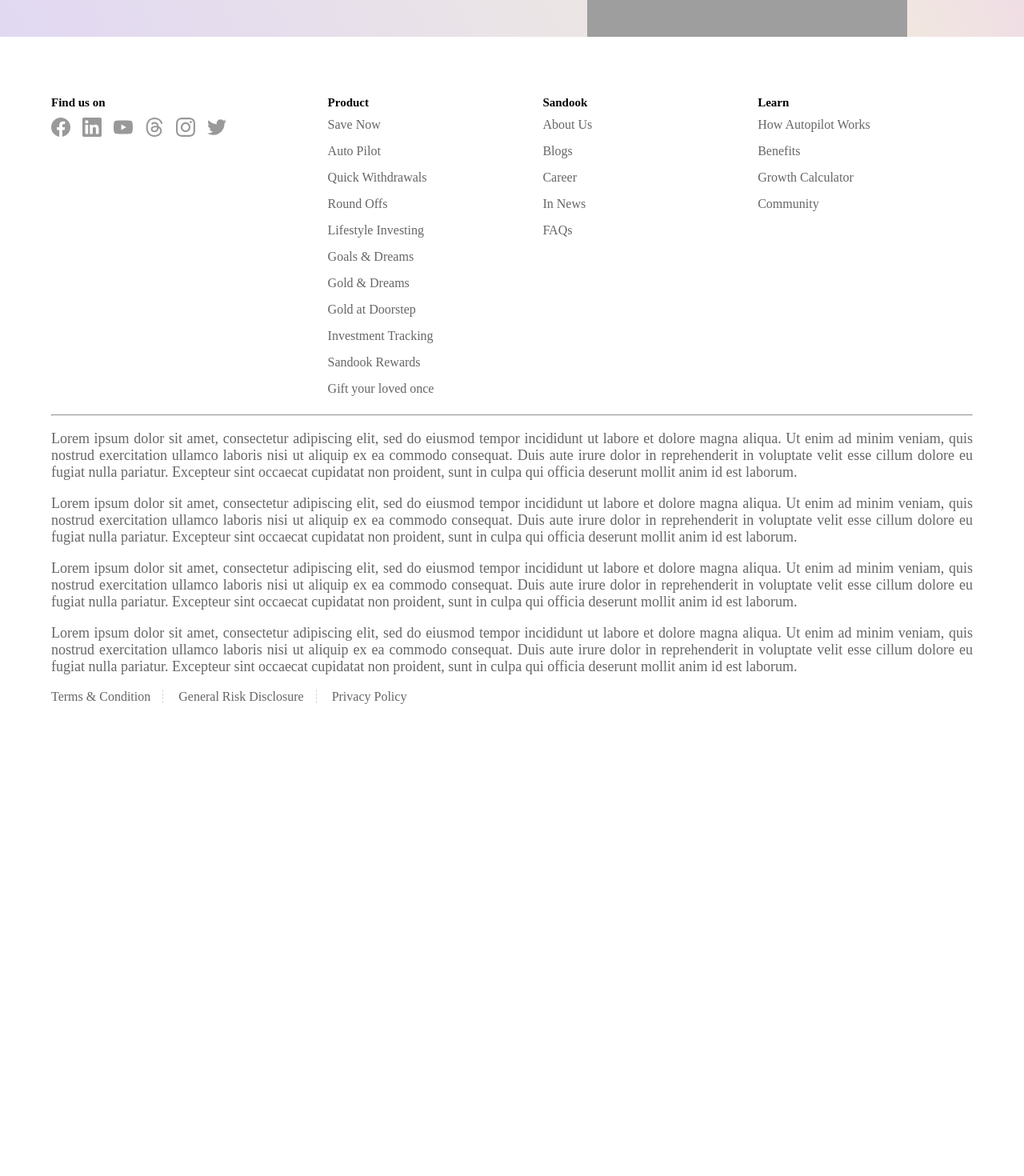
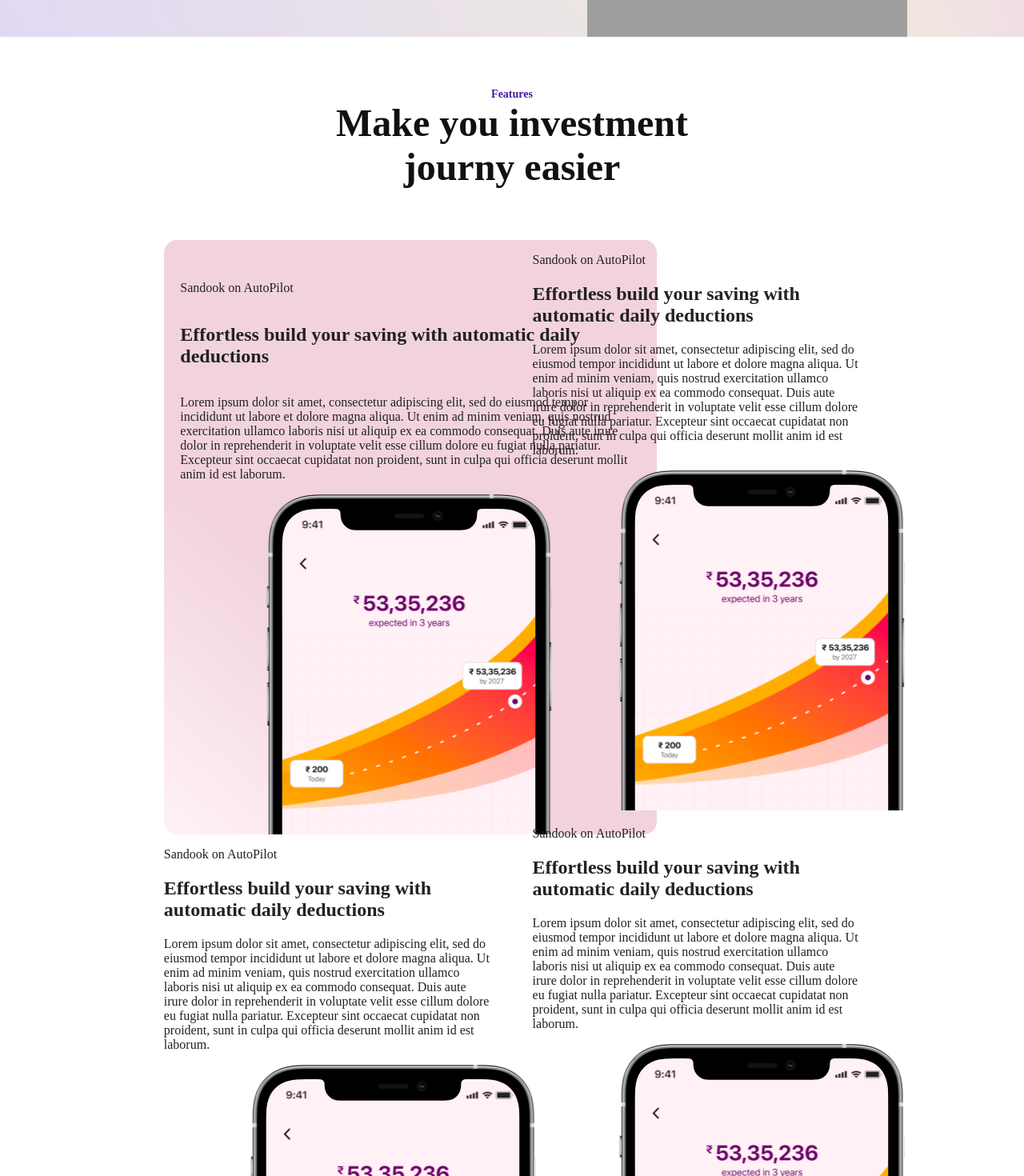
Before and after one commit to Sandook-Money/website, a SvelteKit app: page / in a window 1280 px wide. Shown: the part 680-2150 px from the top of the page at 80% size. Before the commit the page ends 1624 px from the top, so only its background shows below. Built offline with nearby package versions, Linux system fonts and the light colour scheme; grey boxes are pictures that could not be loaded.

Commit message:
features

```diff
--- a/src/routes/+page.svelte
+++ b/src/routes/+page.svelte
@@ -1,6 +1,7 @@
 <script>
 	import NavBar from './nav.svelte';
 	import Footer from './footer.svelte';
+	import FeatureSection from './features.svelte';
     import MainBannerMobileImg from '$lib/images/main-banner-mobile.svg'
 </script>
 
@@ -16,6 +17,7 @@
 	</div>
     <img id="main-banner-mobile-app-img" src={MainBannerMobileImg} alt="main-app-demo">
 </div>
+<FeatureSection />
 <Footer />
 <style>
 	#main-top {
--- /dev/null
+++ b/src/routes/features.svelte
@@ -0,0 +1,120 @@
+<script>
+	import SectionHeading from './heading.svelte';
+	import image1 from '$lib/images/1.svg';
+</script>
+
+<section>
+	<SectionHeading section="Features" heading="Make you investment journy easier" />
+	<div class="all-features-sections">
+		<div class="left-section">
+			<div class="box1">
+				<p>Sandook on AutoPilot</p>
+				<h1>Effortless build your saving with automatic daily deductions</h1>
+				<p>
+					Lorem ipsum dolor sit amet, consectetur adipiscing elit, sed do eiusmod tempor incididunt
+					ut labore et dolore magna aliqua. Ut enim ad minim veniam, quis nostrud exercitation
+					ullamco laboris nisi ut aliquip ex ea commodo consequat. Duis aute irure dolor in
+					reprehenderit in voluptate velit esse cillum dolore eu fugiat nulla pariatur. Excepteur
+					sint occaecat cupidatat non proident, sunt in culpa qui officia deserunt mollit anim id
+					est laborum.
+				</p>
+				<div class="image">
+					<img src={image1} alt="" />
+				</div>
+			</div>
+            <div class="box2">
+				<p>Sandook on AutoPilot</p>
+				<h1>Effortless build your saving with automatic daily deductions</h1>
+				<p>
+					Lorem ipsum dolor sit amet, consectetur adipiscing elit, sed do eiusmod tempor incididunt
+					ut labore et dolore magna aliqua. Ut enim ad minim veniam, quis nostrud exercitation
+					ullamco laboris nisi ut aliquip ex ea commodo consequat. Duis aute irure dolor in
+					reprehenderit in voluptate velit esse cillum dolore eu fugiat nulla pariatur. Excepteur
+					sint occaecat cupidatat non proident, sunt in culpa qui officia deserunt mollit anim id
+					est laborum.
+				</p>
+				<div class="image">
+					<img src={image1} alt="" />
+				</div>
+			</div>
+		</div>
+		<div class="right-section">
+			<div class="box3">
+				<p>Sandook on AutoPilot</p>
+				<h1>Effortless build your saving with automatic daily deductions</h1>
+				<p>
+					Lorem ipsum dolor sit amet, consectetur adipiscing elit, sed do eiusmod tempor incididunt
+					ut labore et dolore magna aliqua. Ut enim ad minim veniam, quis nostrud exercitation
+					ullamco laboris nisi ut aliquip ex ea commodo consequat. Duis aute irure dolor in
+					reprehenderit in voluptate velit esse cillum dolore eu fugiat nulla pariatur. Excepteur
+					sint occaecat cupidatat non proident, sunt in culpa qui officia deserunt mollit anim id
+					est laborum.
+				</p>
+				<img src={image1} alt="" />
+			</div>
+            <div class="box4">
+				<p>Sandook on AutoPilot</p>
+				<h1>Effortless build your saving with automatic daily deductions</h1>
+				<p>
+					Lorem ipsum dolor sit amet, consectetur adipiscing elit, sed do eiusmod tempor incididunt
+					ut labore et dolore magna aliqua. Ut enim ad minim veniam, quis nostrud exercitation
+					ullamco laboris nisi ut aliquip ex ea commodo consequat. Duis aute irure dolor in
+					reprehenderit in voluptate velit esse cillum dolore eu fugiat nulla pariatur. Excepteur
+					sint occaecat cupidatat non proident, sunt in culpa qui officia deserunt mollit anim id
+					est laborum.
+				</p>
+				<img src={image1} alt="" />
+			</div>
+		</div>
+	</div>
+</section>
+
+<style>
+	.all-features-sections {
+		display: flex;
+		flex-direction: row;
+		justify-content: center;
+		align-items: flex-start;
+		font-family: 'CircularStdFont';
+		padding: 10%;
+		padding-top: 0%;
+        color: #222222;
+	}
+	.left-section {
+		width: 40%;
+	}
+	.right-section {
+		width: 40%;
+		margin-left: 5%;
+	}
+	.box1 {
+		display: flex;
+		flex-direction: column;
+		justify-content: flex-end;
+		align-items: flex-end;
+		width: 575px;
+		height: 723px;
+		background-color: #fff4f6;
+		padding: 5%;
+		padding-bottom: 0;
+		border-radius: 16px;
+		background: rgb(255, 242, 246);
+		background: linear-gradient(41deg, rgba(255, 242, 246, 1) 0%, rgba(242, 211, 221, 1) 35%),
+			radial-gradient(circle, rgba(255, 242, 246, 1) 0%, rgba(255, 242, 246, 1) 35%);
+	}
+	.box1 p {
+		width: 100%;
+		text-align: left;
+		color: #222222;
+	}
+
+	.box1 .image {
+		display: flex;
+		flex-direction: row;
+		justify-content: center;
+		align-items: center;
+	}
+	.box1 img {
+		width: 100%;
+	}
+</style>
--- /dev/null
+++ b/src/routes/heading.svelte
@@ -0,0 +1,33 @@
+<script>
+    export let section = 'default';
+    export let heading = 'default';
+</script>
+
+<section>
+    <span>{section}</span>
+    <h1>{heading}</h1>
+</section>
+
+<style>
+    section {
+        display: flex;
+        flex-direction: column;
+        text-align: center;
+        justify-content: center;
+        align-items: center;
+        padding: 5%;
+    }
+    span {
+        color: #441A9E;
+        font-size: 14px;
+        font-weight: bold;
+    }
+    h1 {
+        margin: 0;
+        color: #111111;
+        font-size: 48px;
+        font-family: 'CircularStdFont';
+        font-weight: bolder;
+        width: 489px;
+    }
+</style>
```
Also changed, not shown: src/lib/images/1.svg (added).
